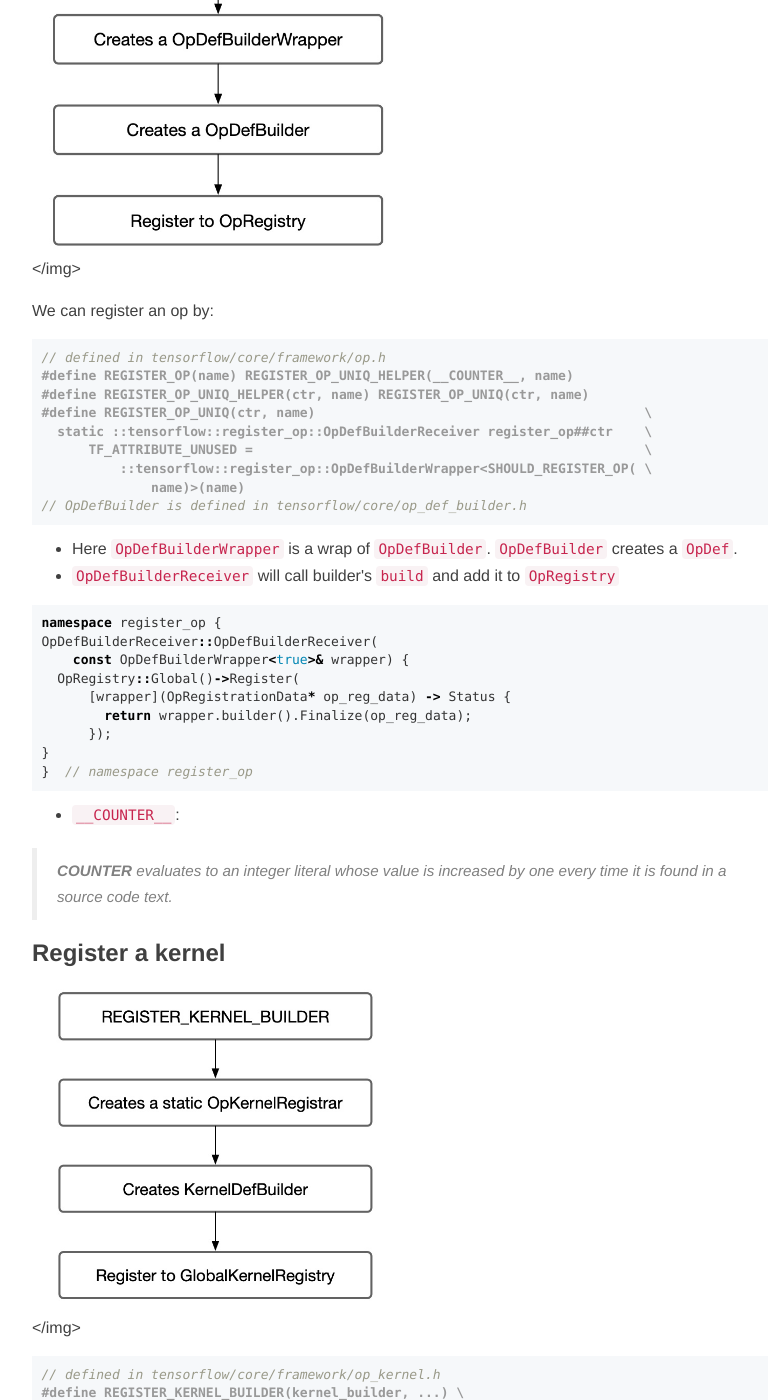
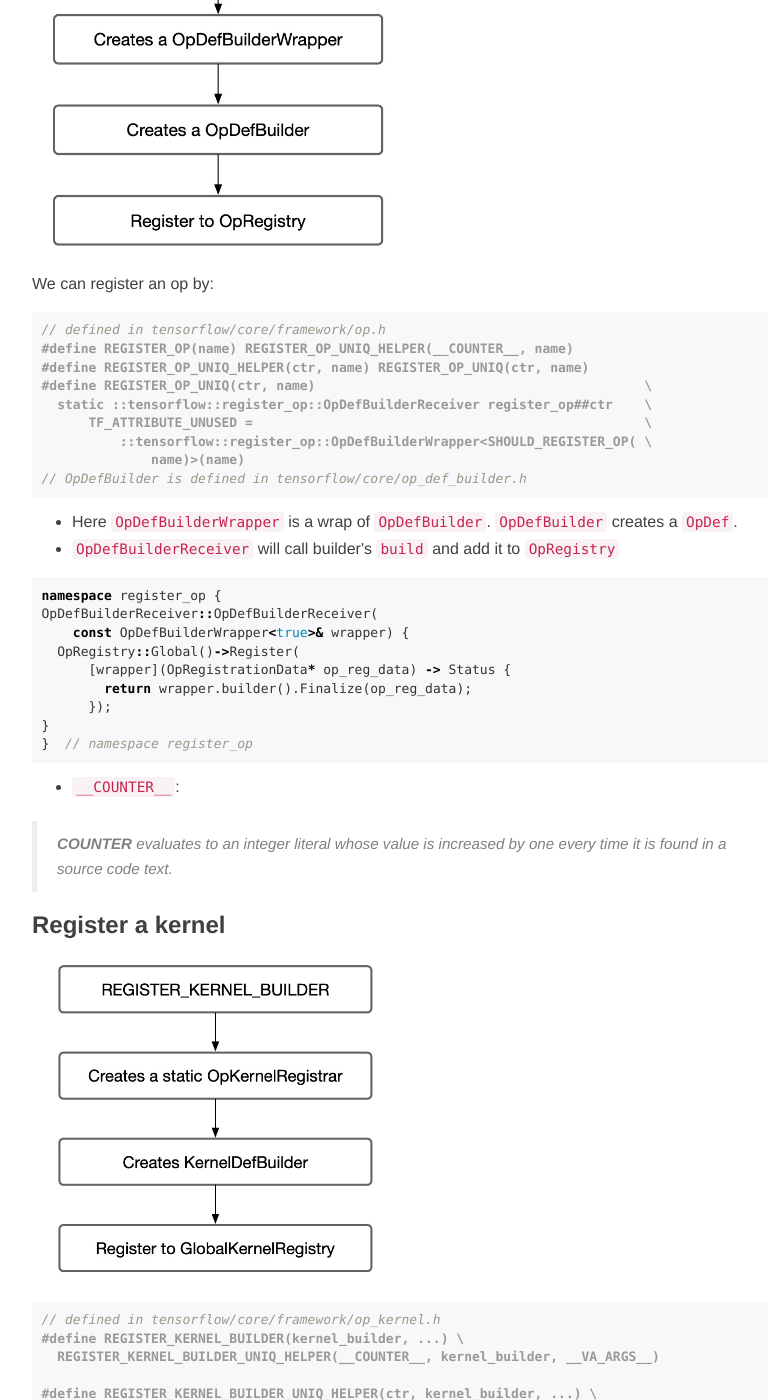
Before and after one commit to chunyang-wen/chunyang-wen.github.io, a Jekyll site: the page built from _posts/2020/2020-06-26-tensorflow-kernel-creation.md, in a window 1280 px wide and 1400 px high, scrolled down 926 px. Shown: the whole window, without its empty margins (233-1001 px from the left). Built offline with Jekyll 4.4.1, drawn with Linux system fonts in a browser that asks for light colours; comment, search, counter and statistics services are not loaded.

Commit message:
remove </img>

````diff
--- a/_posts/2020/2020-06-26-tensorflow-kernel-creation.md
+++ b/_posts/2020/2020-06-26-tensorflow-kernel-creation.md
@@ -19,7 +19,7 @@ devices, e.g. CPU, GPU.
 
 ### Register an OP
 
-<img src="/images/tensorflow/register_op.jpg" width="50%" height="50%"></img>
+<img src="/images/tensorflow/register_op.jpg" width="50%" height="50%">
 
 We can register an op by:
 
@@ -57,7 +57,7 @@ OpDefBuilderReceiver::OpDefBuilderReceiver(
 
 ### Register a kernel
 
-<img src="/images/tensorflow/register_kernel.jpg" width="50%" height="50%"></img>
+<img src="/images/tensorflow/register_kernel.jpg" width="50%" height="50%">
 
 ```cpp
 // defined in tensorflow/core/framework/op_kernel.h
````
